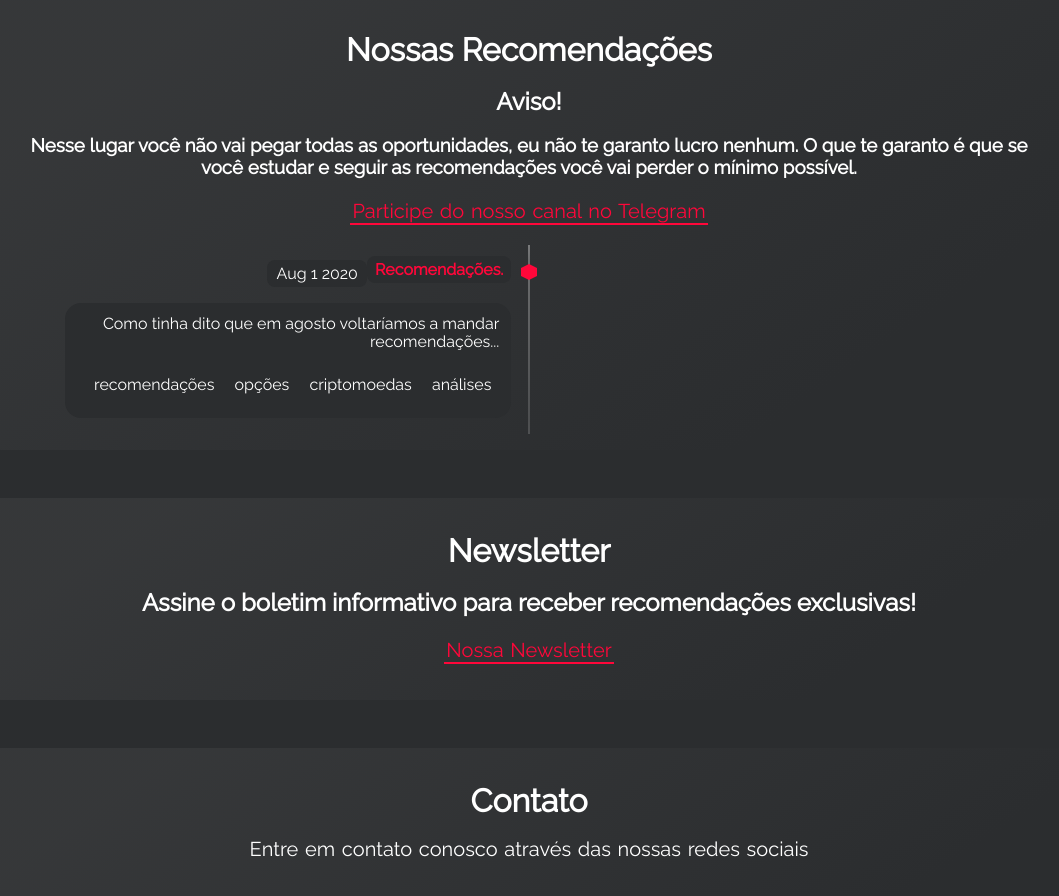
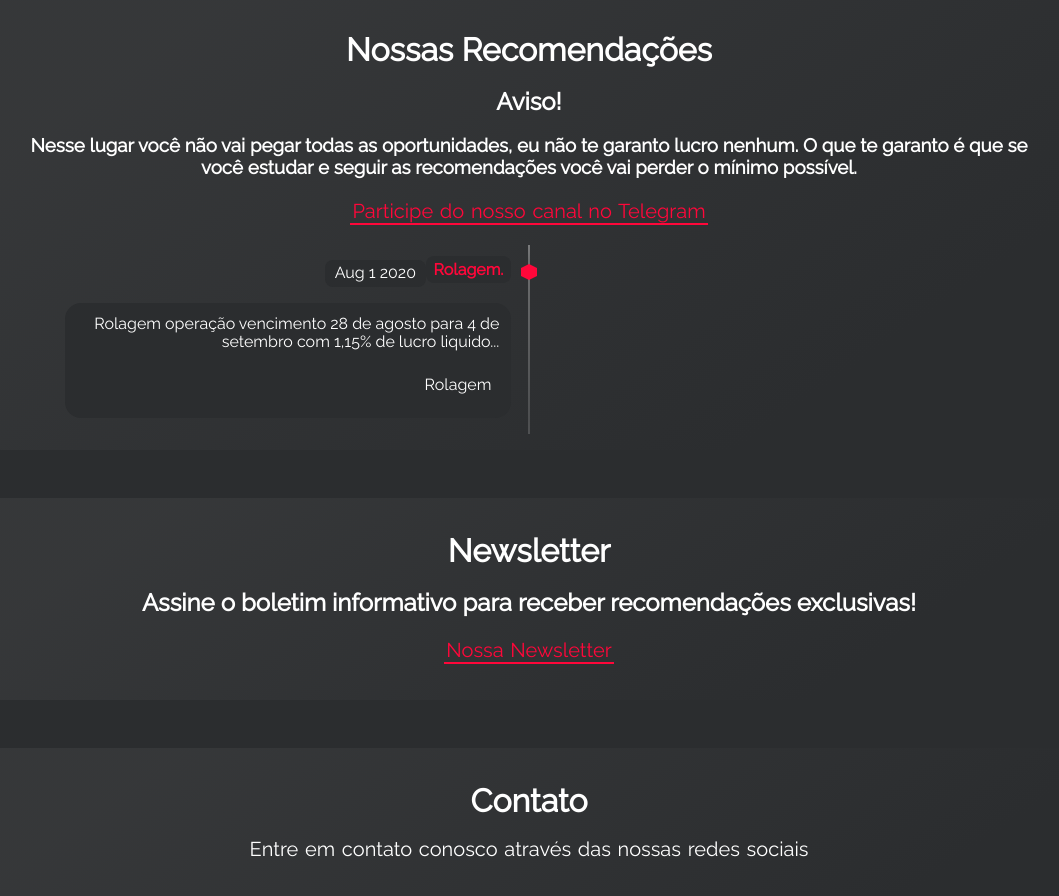
Before and after one commit to marketsviews/marketsviews.github.io, a Jekyll site: the page built from index.html, in a window 1280 px wide and 900 px high, scrolled down 1284 px. Shown: the top 896 px of the window, without its empty margins (111-1170 px from the left). Built offline with Jekyll 4.4.1, drawn with Linux system fonts in a browser that asks for light colours.

Commit message:
Update timeline.yml

```diff
--- a/_data/timeline.yml
+++ b/_data/timeline.yml
@@ -17,13 +17,10 @@
 #     - tag: Rails
 #   timeline-side: right
 
-- title: Recomendações.
-  title-url: https://t.me/marketsviews/568
+- title: Rolagem.
+  title-url: https://t.me/marketsviews/580
   date: Aug 1 2020
-  subtitle: Como tinha dito que em agosto voltaríamos a mandar recomendações...
+  subtitle: Rolagem operação vencimento 28 de agosto para 4 de setembro com 1,15% de lucro liquido...
   tags:
-    - tag: recomendações
-    - tag: opções
-    - tag: criptomoedas
-    - tag: análises
+    - tag: Rolagem
   timeline-side: left
```
